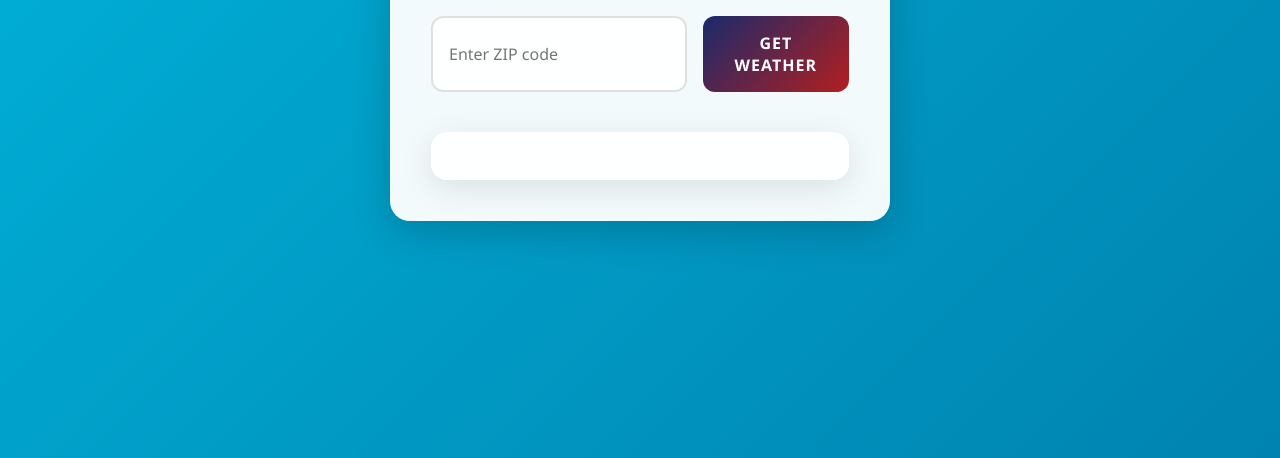
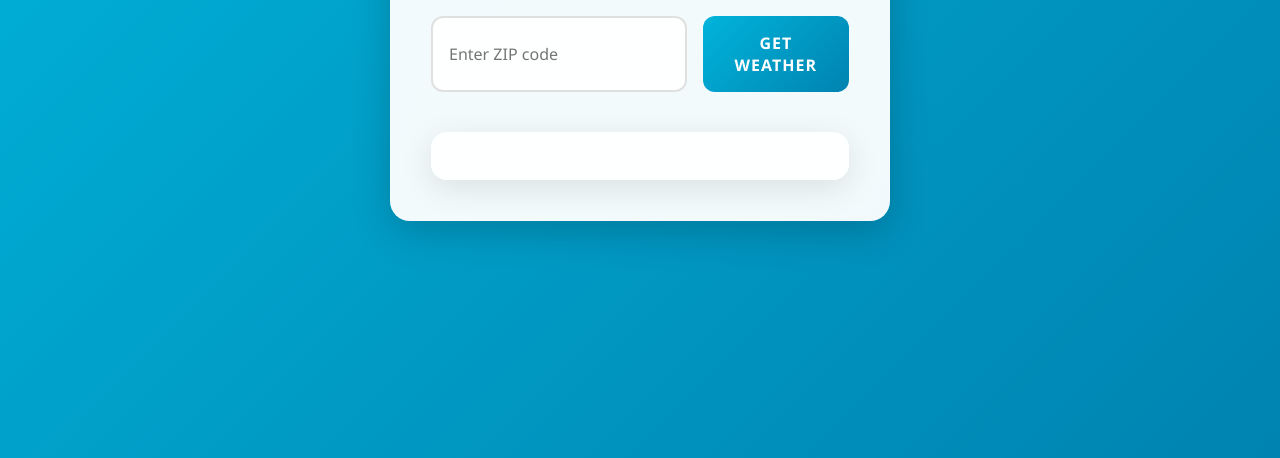
Before and after one commit to JwoDemo/Myweatherapp, a plain HTML site: page index.html in a window 1280 px wide. Shown: the part 342-800 px from the top of the page. Drawn offline with Linux system fonts and the light colour scheme.

Commit message:
button background
I've made two changes to the button styling:
Changed the background gradient to match the page background using the same light blue colors (#00b4db to #0083b0)
Updated the hover shadow color to match the new blue theme

```diff
--- a/styles.css
+++ b/styles.css
@@ -60,7 +60,7 @@ input:focus {
 button {
     width: 100%;
     padding: 1rem;
-    background: linear-gradient(135deg, #1a2a6c, #b21f1f);
+    background: linear-gradient(135deg, #00b4db, #0083b0);
     color: white;
     border: none;
     border-radius: 12px;
@@ -74,7 +74,7 @@ button {
 
 button:hover {
     transform: translateY(-2px);
-    box-shadow: 0 5px 15px rgba(26, 42, 108, 0.3);
+    box-shadow: 0 5px 15px rgba(0, 180, 219, 0.3);
 }
 
 .weather-info {
```
